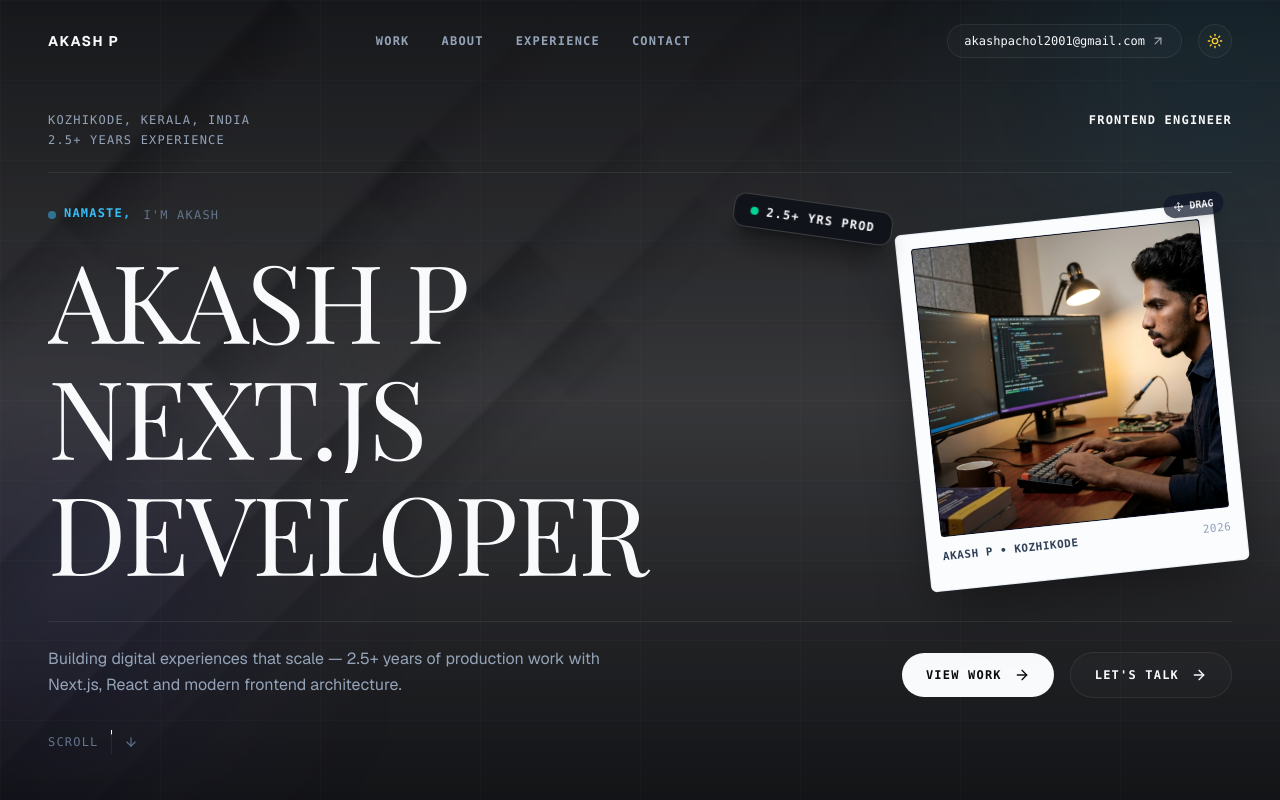
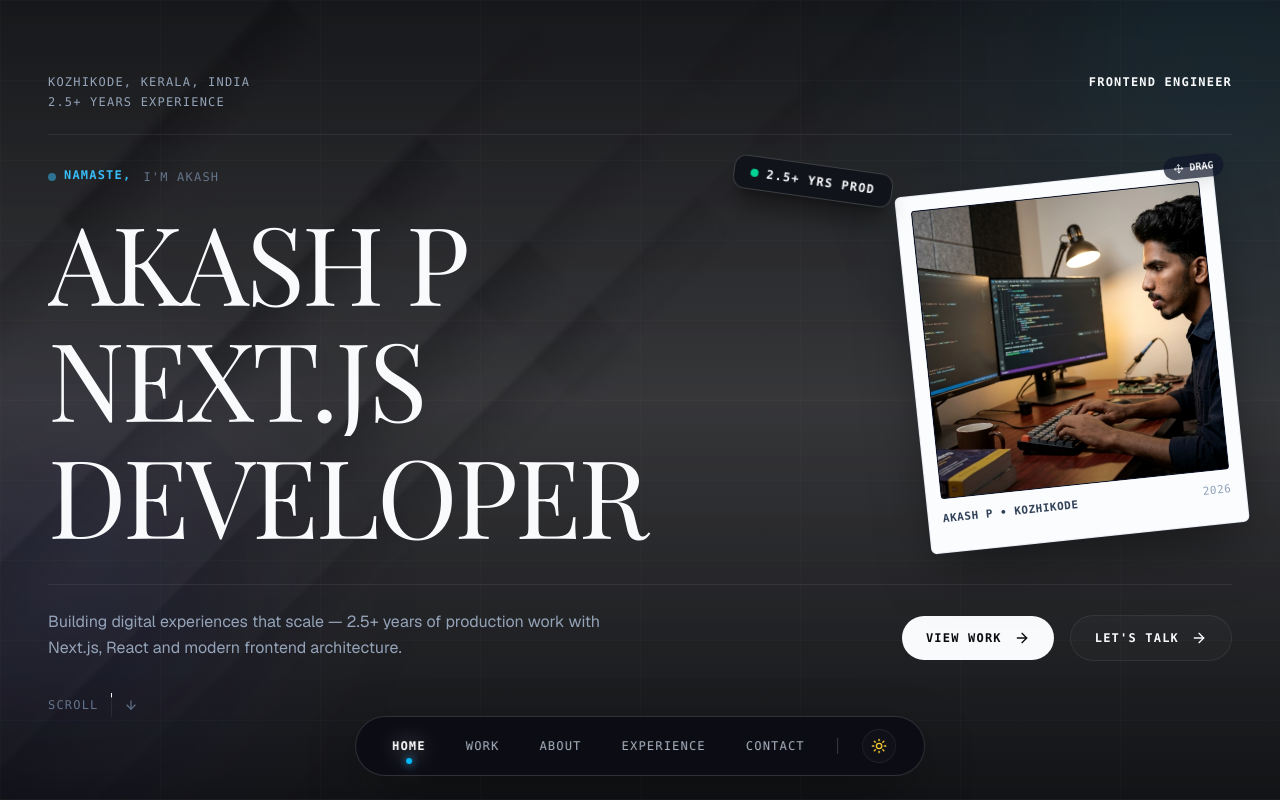
Before and after one commit to akashpachol/portfoilo, a Next.js app: page / in a window 1280 px wide. Shown: the top 800 px of the page. Built offline with nearby package versions, Linux system fonts and the light colour scheme.

Commit message:
-- corrected

```diff
--- a/src/components/layout/Header.jsx
+++ b/src/components/layout/Header.jsx
@@ -2,97 +2,127 @@
 
 import { useState, useEffect } from "react";
 import Link from "next/link";
+import { motion, AnimatePresence } from "framer-motion";
 import ThemeToggle from "../ui/ThemeToggle";
 import MobileMenu from "./MobileMenu";
-import { siteConfig } from "@/config/site";
-import { ArrowUpRight } from "lucide-react";
+
+const NAV_ITEMS = [
+  { label: "HOME", href: "#home", id: "home" },
+  { label: "WORK", href: "#work", id: "work" },
+  { label: "ABOUT", href: "#about", id: "about" },
+  { label: "EXPERIENCE", href: "#experience", id: "experience" },
+  { label: "CONTACT", href: "#contact", id: "contact" },
+];
 
 export default function Header() {
-  const [scrolled, setScrolled] = useState(false);
+  const [activeSection, setActiveSection] = useState("home");
   const [mobileMenuOpen, setMobileMenuOpen] = useState(false);
 
+  // IntersectionObserver for desktop bottom dock active section tracking
   useEffect(() => {
-    const handleScroll = () => {
-      setScrolled(window.scrollY > 20);
-    };
-    window.addEventListener("scroll", handleScroll, { passive: true });
-    return () => window.removeEventListener("scroll", handleScroll);
+    const sectionIds = NAV_ITEMS.map((item) => item.id);
+    const observers = [];
+
+    sectionIds.forEach((id) => {
+      const el = document.getElementById(id);
+      if (!el) return;
+
+      const observer = new IntersectionObserver(
+        ([entry]) => {
+          if (entry.isIntersecting) {
+            setActiveSection(id);
+          }
+        },
+        { threshold: 0.3 }
+      );
+      observer.observe(el);
+      observers.push(observer);
+    });
+
+    return () => observers.forEach((obs) => obs.disconnect());
   }, []);
 
   return (
-    <header
-      className={`fixed top-0 left-0 right-0 z-40 transition-all duration-300 ${
-        scrolled
-          ? "bg-[var(--bg-primary)]/80 backdrop-blur-md border-b border-[var(--border-color)] py-4"
-          : "bg-transparent py-6"
-      }`}
-    >
-      <div className="max-w-7xl mx-auto px-6 md:px-12 flex items-center justify-between">
-        {/* Brand Logo */}
+    <>
+      {/* 1. MOBILE TOP HEADER (Rendered < md: 768px) */}
+      <header className="block md:hidden fixed top-0 left-0 right-0 z-40 bg-[var(--bg-primary)]/85 backdrop-blur-md border-b border-[var(--border-color)] px-6 py-4 transition-all duration-300">
+        <div className="max-w-7xl mx-auto flex items-center justify-between">
+          {/* Left Brand Identity */}
           <Link
-          href="/"
-          className="text-sm font-bold tracking-widest text-[var(--text-main)] hover:opacity-80 transition-opacity"
+            href="#home"
+            className="text-sm font-bold tracking-widest text-[var(--text-main)] hover:opacity-80 transition-opacity uppercase"
           >
             AKASH P
           </Link>
 
-        {/* Desktop Navigation */}
-        <nav className="hidden md:flex items-center space-x-8 text-xs font-mono font-semibold tracking-widest text-[var(--text-muted)]">
-          <Link
-            href="/#work"
-            className="hover:text-[var(--text-main)] transition-colors"
+          {/* Right Controls: Exact Order -> [THEME TOGGLE ICON] then [ANIMATED MENU BUTTON] */}
+          <div className="flex items-center space-x-3">
+            <ThemeToggle />
+
+            <button
+              onClick={() => setMobileMenuOpen(!mobileMenuOpen)}
+              aria-label={mobileMenuOpen ? "Close Menu" : "Open Menu"}
+              aria-expanded={mobileMenuOpen}
+              aria-controls="mobile-drawer"
+              className="relative z-50 px-4 py-2 text-xs font-mono font-bold tracking-widest rounded-full border border-[var(--border-color)] bg-[var(--bg-card)] text-[var(--text-main)] overflow-hidden transition-all duration-200 active:scale-95"
             >
-            WORK
-          </Link>
-          <Link
-            href="/#about"
-            className="hover:text-[var(--text-main)] transition-colors"
+              <AnimatePresence mode="wait" initial={false}>
+                <motion.span
+                  key={mobileMenuOpen ? "CLOSE" : "MENU"}
+                  initial={{ y: 12, opacity: 0 }}
+                  animate={{ y: 0, opacity: 1 }}
+                  exit={{ y: -12, opacity: 0 }}
+                  transition={{ duration: 0.2, ease: "easeOut" }}
+                  className="block"
                 >
-            ABOUT
-          </Link>
-          <Link
-            href="/#experience"
-            className="hover:text-[var(--text-main)] transition-colors"
-          >
-            EXPERIENCE
-          </Link>
-          <Link
-            href="/#contact"
-            className="hover:text-[var(--text-main)] transition-colors"
-          >
-            CONTACT
-          </Link>
-        </nav>
-
-        {/* Right actions */}
-        <div className="hidden md:flex items-center space-x-4">
-          <a
-            href={`mailto:${siteConfig.email}`}
-            className="inline-flex items-center gap-1.5 px-4 py-2 text-xs font-mono rounded-full border border-[var(--border-color)] bg-[var(--bg-card)] text-[var(--text-main)] hover:border-[var(--border-hover)] transition-all duration-200"
-          >
-            <span>{siteConfig.email}</span>
-            <ArrowUpRight className="w-3.5 h-3.5 opacity-60" />
-          </a>
-          <ThemeToggle />
-        </div>
-
-        {/* Mobile controls */}
-        <div className="flex md:hidden items-center space-x-3">
-          <ThemeToggle />
-          <button
-            onClick={() => setMobileMenuOpen(true)}
-            aria-label="Open menu"
-            className="px-3.5 py-1.5 text-xs font-mono font-bold tracking-widest rounded-full border border-[var(--border-color)] bg-[var(--bg-card)] text-[var(--text-main)]"
-          >
-            MENU
+                  {mobileMenuOpen ? "CLOSE" : "MENU"}
+                </motion.span>
+              </AnimatePresence>
             </button>
           </div>
         </div>
+      </header>
 
+      {/* 2. DESKTOP & TABLET FIXED BOTTOM-CENTER FLOATING NAV DOCK (Rendered >= md: 768px) */}
+      <nav
+        aria-label="Primary Desktop Navigation"
+        className="bottom-nav-dock hidden md:block fixed bottom-6 left-1/2 -translate-x-1/2 z-50 pointer-events-auto max-w-max pb-[env(safe-area-inset-bottom)]"
+      >
+        <div className="flex items-center gap-6 px-7 py-3 rounded-full bg-[#0a0c14]/90 dark:bg-[#0a0c14]/90 border border-white/15 shadow-[0_20px_60px_-15px_rgba(0,0,0,0.7)] backdrop-blur-xl transition-all duration-300">
+          <ul className="flex items-center gap-6 text-xs font-mono tracking-widest uppercase">
+            {NAV_ITEMS.map((item) => {
+              const isActive = activeSection === item.id;
+              return (
+                <li key={item.id}>
+                  <Link
+                    href={item.href}
+                    className={`relative px-2 py-1 inline-block transition-all duration-200 hover:-translate-y-0.5 ${
+                      isActive
+                        ? "text-white font-extrabold drop-shadow-[0_0_10px_rgba(255,255,255,0.4)]"
+                        : "text-slate-300 hover:text-white font-medium opacity-85 hover:opacity-100"
+                    }`}
+                  >
+                    <span>{item.label}</span>
+                    {isActive && (
+                      <span className="absolute -bottom-1.5 left-1/2 -translate-x-1/2 w-1.5 h-1.5 rounded-full bg-sky-400 shadow-[0_0_8px_rgba(56,189,248,0.9)] animate-pulse" />
+                    )}
+                  </Link>
+                </li>
+              );
+            })}
+          </ul>
+
+          {/* Divider & Integrated Theme Toggle */}
+          <div className="w-px h-4 bg-white/20" />
+          <ThemeToggle />
+        </div>
+      </nav>
+
+      {/* Mobile Fullscreen Cinematic Drawer Overlay */}
       <MobileMenu
         isOpen={mobileMenuOpen}
         onClose={() => setMobileMenuOpen(false)}
       />
-    </header>
+    </>
   );
 }
--- a/src/components/layout/MobileMenu.jsx
+++ b/src/components/layout/MobileMenu.jsx
@@ -1,81 +1,140 @@
 "use client";
 
+import { useEffect } from "react";
 import { motion, AnimatePresence } from "framer-motion";
 import Link from "next/link";
 import { siteConfig } from "@/config/site";
-import { ArrowUpRight } from "lucide-react";
+import { ArrowUpRight, X } from "lucide-react";
+
+const MENU_LINKS = [
+  { label: "HOME", href: "#home" },
+  { label: "WORK", href: "#work" },
+  { label: "ABOUT", href: "#about" },
+  { label: "EXPERIENCE", href: "#experience" },
+  { label: "CONTACT", href: "#contact" },
+];
 
 export default function MobileMenu({ isOpen, onClose }) {
-  const menuLinks = [
-    { label: "WORK", href: "/#work" },
-    { label: "ABOUT", href: "/#about" },
-    { label: "EXPERIENCE", href: "/#experience" },
-    { label: "CONTACT", href: "/#contact" },
-  ];
+  // Lock body scroll when drawer is open & add ESC key listener
+  useEffect(() => {
+    if (isOpen) {
+      document.body.style.overflow = "hidden";
+    } else {
+      document.body.style.overflow = "";
+    }
+
+    const handleKeyDown = (e) => {
+      if (e.key === "Escape" && isOpen) {
+        onClose();
+      }
+    };
+
+    window.addEventListener("keydown", handleKeyDown);
+    return () => {
+      document.body.style.overflow = "";
+      window.removeEventListener("keydown", handleKeyDown);
+    };
+  }, [isOpen, onClose]);
+
+  const containerVariants = {
+    closed: {
+      opacity: 0,
+      clipPath: "circle(30px at calc(100% - 40px) 40px)",
+      transition: {
+        type: "spring",
+        stiffness: 400,
+        damping: 40,
+        staggerChildren: 0.05,
+        staggerDirection: -1,
+      },
+    },
+    open: {
+      opacity: 1,
+      clipPath: "circle(150% at calc(100% - 40px) 40px)",
+      transition: {
+        type: "spring",
+        stiffness: 120,
+        damping: 20,
+        delayChildren: 0.15,
+        staggerChildren: 0.08,
+      },
+    },
+  };
+
+  const itemVariants = {
+    closed: { opacity: 0, y: 30, rotateX: 45 },
+    open: {
+      opacity: 1,
+      y: 0,
+      rotateX: 0,
+      transition: { duration: 0.45, ease: [0.215, 0.61, 0.355, 1] },
+    },
+  };
 
   return (
     <AnimatePresence>
       {isOpen && (
-        <>
-          {/* Backdrop */}
         <motion.div
-            initial={{ opacity: 0 }}
-            animate={{ opacity: 1 }}
-            exit={{ opacity: 0 }}
-            onClick={onClose}
-            className="fixed inset-0 z-50 bg-black/70 backdrop-blur-md"
-          />
-
-          {/* Drawer Panel */}
-          <motion.div
-            initial={{ x: "100%" }}
-            animate={{ x: 0 }}
-            exit={{ x: "100%" }}
-            transition={{ type: "spring", damping: 25, stiffness: 200 }}
-            className="fixed top-0 right-0 bottom-0 z-50 w-full max-w-sm bg-[var(--bg-primary)] border-l border-[var(--border-color)] p-8 flex flex-col justify-between"
+          id="mobile-drawer"
+          role="dialog"
+          aria-modal="true"
+          aria-label="Mobile Navigation Menu"
+          initial="closed"
+          animate="open"
+          exit="closed"
+          variants={containerVariants}
+          className="fixed inset-0 z-50 w-screen h-screen min-h-[100svh] bg-[#07080c]/98 dark:bg-[#07080c]/98 backdrop-blur-2xl text-[var(--text-main)] p-6 sm:p-10 flex flex-col justify-between overflow-hidden"
         >
-            <div>
-              <div className="flex items-center justify-between pb-8 border-b border-[var(--border-color)]">
-                <span className="text-sm font-bold tracking-widest text-[var(--text-main)]">
+          {/* Header inside overlay with explicit CLOSE button */}
+          <div className="flex items-center justify-between pb-6 border-b border-white/10">
+            <span className="text-xs font-mono font-bold tracking-widest text-white uppercase">
               AKASH P
             </span>
             <button
               onClick={onClose}
-                  aria-label="Close Menu"
-                  className="px-3.5 py-1.5 text-xs font-mono font-bold tracking-widest rounded-full border border-[var(--border-color)] text-[var(--text-main)] hover:border-[var(--border-hover)]"
+              aria-label="Close Navigation Menu"
+              className="inline-flex items-center gap-1.5 px-3.5 py-1.5 rounded-full border border-white/20 bg-white/5 text-white text-xs font-mono font-bold tracking-widest uppercase hover:bg-white/15 hover:border-white/40 transition-all active:scale-95 cursor-pointer"
             >
-                  CLOSE
+              <X className="w-3.5 h-3.5 text-sky-400" />
+              <span>CLOSE</span>
             </button>
           </div>
 
-              <nav className="mt-8 flex flex-col space-y-6">
-                {menuLinks.map((link) => (
+          {/* Staggered Navigation Items */}
+          <nav className="my-auto py-8">
+            <motion.ul className="flex flex-col space-y-4 sm:space-y-6">
+              {MENU_LINKS.map((link) => (
+                <motion.li key={link.label} variants={itemVariants}>
                   <Link
-                    key={link.label}
                     href={link.href}
                     onClick={onClose}
-                    className="text-2xl font-bold tracking-widest text-[var(--text-muted)] hover:text-[var(--text-main)] transition-colors"
+                    className="inline-block text-4xl sm:text-6xl font-normal tracking-tight uppercase text-white hover:text-[var(--accent)] transition-colors duration-200"
+                    style={{ fontFamily: "var(--font-playfair), Georgia, serif" }}
                   >
                     {link.label}
                   </Link>
+                </motion.li>
               ))}
+            </motion.ul>
           </nav>
-            </div>
 
-            <div className="pt-8 border-t border-[var(--border-color)] space-y-4">
+          {/* Bottom Footer Info */}
+          <motion.div
+            variants={itemVariants}
+            className="pt-6 border-t border-white/10 flex flex-col sm:flex-row sm:items-center justify-between gap-4"
+          >
             <a
               href={`mailto:${siteConfig.email}`}
-                className="flex items-center justify-between px-4 py-3 rounded-xl border border-[var(--border-color)] bg-[var(--bg-card)] text-sm font-mono text-[var(--text-main)]"
+              className="inline-flex items-center gap-2 text-xs font-mono text-slate-300 hover:text-white transition-colors"
             >
               <span>{siteConfig.email}</span>
-                <ArrowUpRight className="w-4 h-4" />
+              <ArrowUpRight className="w-3.5 h-3.5 text-sky-400" />
             </a>
-              <p className="text-xs font-mono text-[var(--text-dim)]">
-                © 2026 AKASH P. All rights reserved.
+            <p className="text-[10px] font-mono text-slate-500 uppercase tracking-widest">
+              © 2026 AKASH P • KOZHIKODE, KERALA
             </p>
-            </div>
           </motion.div>
-        </>
+        </motion.div>
       )}
     </AnimatePresence>
   );
--- a/src/components/sections/HeroSection.jsx
+++ b/src/components/sections/HeroSection.jsx
@@ -146,6 +146,12 @@
           { opacity: 0 },
           { opacity: 1, duration: 0.5 },
           "-=0.2"
+        )
+        .fromTo(
+          ".bottom-nav-dock",
+          { opacity: 0, y: 20, scale: 0.96 },
+          { opacity: 1, y: 0, scale: 1, duration: 0.6, ease: "power2.out" },
+          "-=0.3"
         );
 
       // 2. Parallax scroll scrub choreography
@@ -220,7 +226,8 @@
   return (
     <section
       ref={containerRef}
-      className="relative min-h-[92vh] pt-28 pb-12 flex flex-col justify-between overflow-hidden border-b border-[var(--border-color)]"
+      id="home"
+      className="relative min-h-[100svh] pt-20 sm:pt-20 md:pt-14 pb-16 flex flex-col justify-between overflow-hidden border-b border-[var(--border-color)]"
     >
       {/* Background GIF Overlay */}
       <div
@@ -292,7 +299,7 @@
             {/* Stable Main Headline */}
             <div ref={headlineRef} className="hero-headline-container">
               <h1
-                className="text-[3.5rem] sm:text-[4.5rem] md:text-[5.5rem] lg:text-[6rem] xl:text-[6.8rem] font-normal leading-[1.03] tracking-tight uppercase text-[var(--text-main)] selection:bg-amber-300 selection:text-slate-950"
+                className="text-[2.6rem] xs:text-[3.2rem] sm:text-[4.2rem] md:text-[5.2rem] lg:text-[6rem] xl:text-[6.8rem] font-normal leading-[1.03] tracking-tight uppercase text-[var(--text-main)] selection:bg-amber-300 selection:text-slate-950"
                 style={{ fontFamily: "var(--font-playfair), Georgia, serif" }}
               >
                 <div className="overflow-hidden py-0.5">
```
Lines whose indentation alone changed are shown as unchanged.
